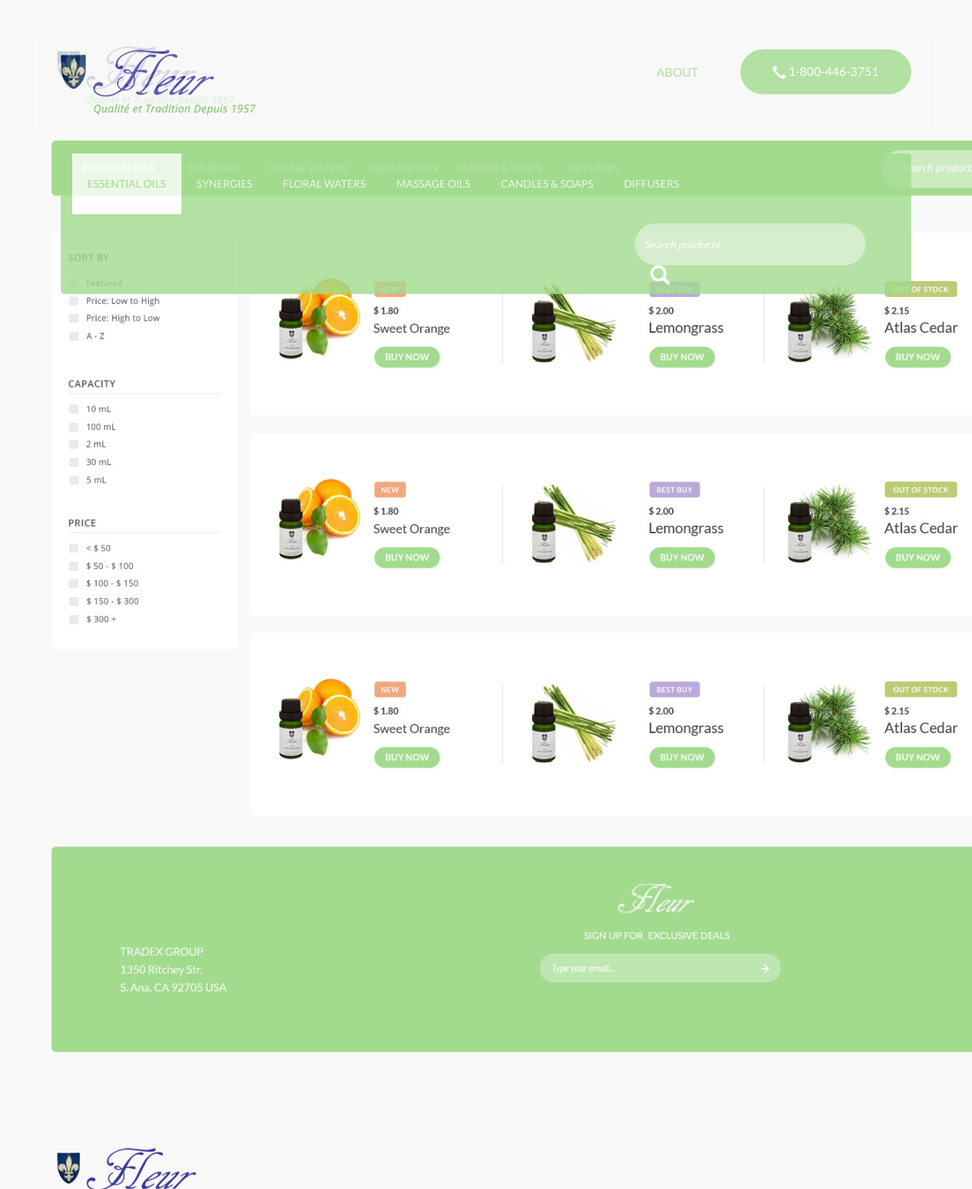
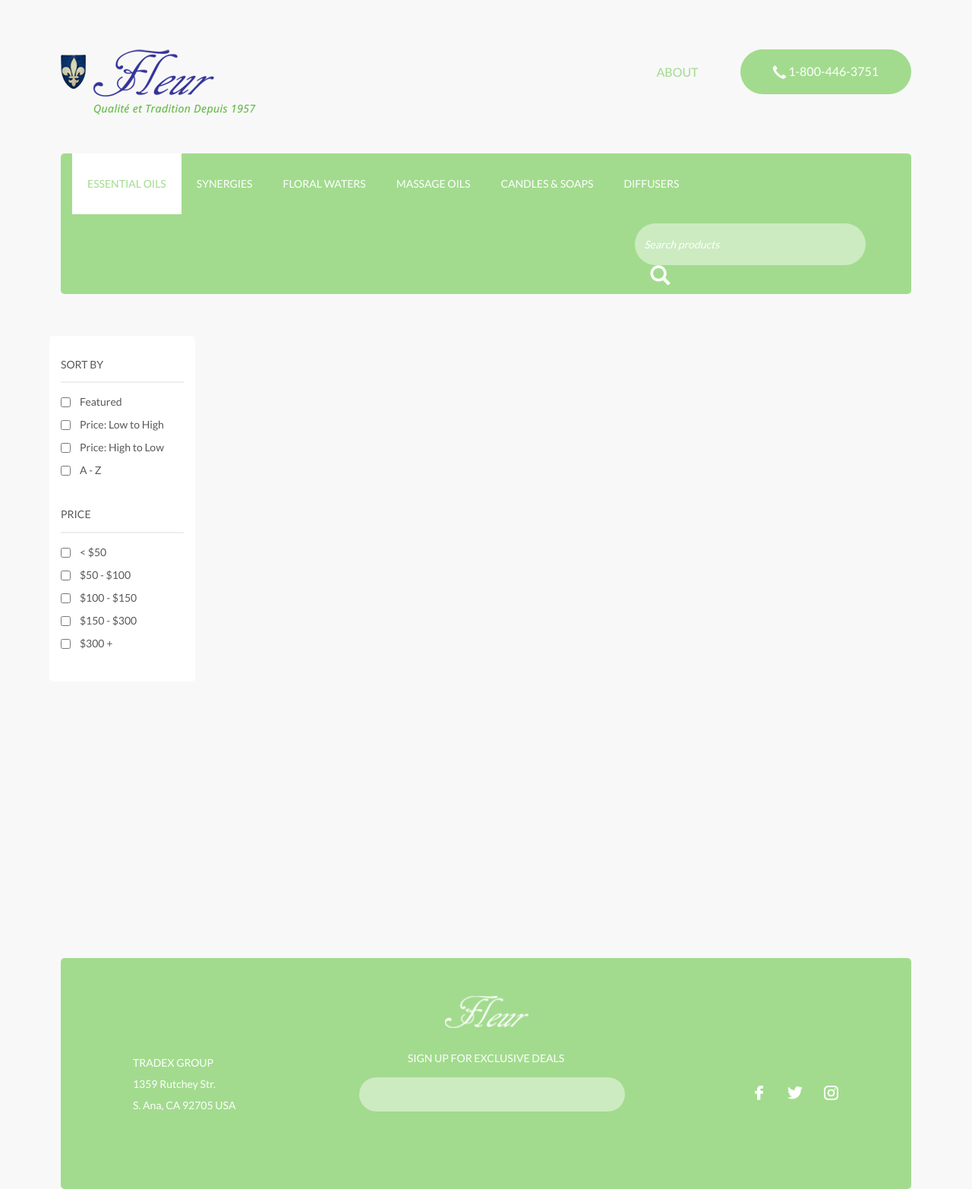
Before and after one commit to fleuroils/fleuroils.github.io, a Jekyll site: the page built from index.html, in a window 1280 px wide. Shown: the whole page at 76% size. Built offline with Jekyll 4.4.1, drawn with Linux system fonts in a browser that asks for light colours; nearby versions of some CDN libraries.

Commit message:
add section

```diff
--- a/_config.yml
+++ b/_config.yml
@@ -4,3 +4,14 @@ url: "http://yourdomain.com" # the base hostname & protocol for your site
 
 # Build settings
 markdown: kramdown
+
+
+social-media:
+  - link:
+    image: "facebook.png"
+
+  - link:
+    image: "twitter.png"
+
+  - link:
+    image: "instagram.png"
--- /dev/null
+++ b/_data/priceFilter.yml
@@ -0,0 +1,14 @@
+- title: "< $50"
+  sort:
+
+- title: "$50 - $100"
+  sort:
+
+- title: "$100 - $150"
+  sort:
+
+- title: "$150 - $300"
+  sort:
+
+- title: "$300 +"
+  sort:
--- /dev/null
+++ b/_data/sortBox.yml
@@ -0,0 +1,11 @@
+- title: "Featured"
+  sort: "featured"
+
+- title: "Price: Low to High"
+  sort: "myorder:asc"
+
+- title: "Price: High to Low"
+  sort: "myorder:desc"
+
+- title: A - Z
+  sort: "myorder:asc"
--- a/_includes/footer.html
+++ b/_includes/footer.html
@@ -1,28 +1,25 @@
 <footer class="site-footer">
-  <div class="container no-gutter">
-    <div class="content-container">
-      <div class="left-section">
-        <h5 class="content-text">Threelogy All Rights Reserved 2016</h5>
-      </div>
-      <div class="right-section">
-        <ul class="media-container">
-          <li class="media-list">
-            <a href="https://www.facebook.com/threelogyvideo/" target="_blank" class="media-link">
-              <img class="media-button center-block" src="/img/icon-button/facebook.png"/>
-            </a>
-          </li>
-          <li class="media-list">
-            <a href="https://www.instagram.com/threelogyvideo/" target="_blank" class="media-link">
-              <img class="media-button center-block" src="/img/icon-button/Instagram.png"/>
-            </a>
-          </li>
-          <li class="media-list">
-            <a href="https://www.youtube.com/channel/UC83jnNXMp8cniE8u_RZGyjg" target="_blank" class="media-link">
-              <img class="media-button center-block" src="/img/icon-button/youtube.png"/>
-            </a>
-          </li>
-        </ul>
-      </div>
+  <div class="container-fluid">
+    <div class="left-section col-md-4">
+      <span>TRADEX GROUP</span>
+      <span>1359 Rutchey Str.</span>
+      <span>S. Ana, CA 92705 USA</span>
+    </div>
+    <div class="middle-section col-md-4">
+      <img src="/img/footer-logo.png">
+      <span>SIGN UP FOR EXCLUSIVE DEALS</span>
+      <input/>
+    </div>
+    <div class="right-section col-md-4">
+      <ul>
+        {% for social-media in site.social-media %}
+        <li>
+          <a href="{{ social-media.link }}" target="_blank" class="social-media-list">
+            <img src="/img/social-media/{{ social-media.image }}"/>
+          </a>
+        </li>
+        {% endfor %}
+      </ul>
     </div>
   </div>
 </footer>
--- a/_includes/home/content.html
+++ b/_includes/home/content.html
@@ -12,9 +12,14 @@
         </div>
     </div>
 </div>
+
 <div class="content-container">
     <div class="container-fluid">
-        <div class="left-section col-md-3"></div>
-        <div class="right-section col-md-9"></div>
+        <div class="left-section col-md-2">
+            {% include home/filter.html %}
+        </div>
+        <div class="right-section col-md-10">
+            {% include home/product-result.html %}
+        </div>
     </div>
 </div>
--- /dev/null
+++ b/_includes/home/filter.html
@@ -0,0 +1,29 @@
+<div class="section-content">
+    <h5 class="section-title">SORT BY</h5>
+    <hr class="divider"/>
+    <ul class="list-container">
+        {% for sort in site.data.sortBox %}
+        <li class="list-item">
+            <div class="checkbox">
+                <input class="list-checkbox" type="checkbox" value=".{{ sort.sort }}"/>
+                <label class="list-label">{{ sort.title }}</label>
+            </div>
+        </li>
+        {% endfor %}
+    </ul>
+</div>
+
+<div class="section-content">
+    <h5 class="section-title">PRICE</h5>
+    <hr class="divider"/>
+    <ul class="list-container">
+        {% for sort in site.data.priceFilter %}
+        <li class="list-item">
+            <div class="checkbox">
+                <input class="list-checkbox" type="checkbox" value=".{{ sort.sort }}"/>
+                <label class="list-label">{{ sort.title }}</label>
+            </div>
+        </li>
+        {% endfor %}
+    </ul>
+</div>
--- /dev/null
+++ b/_includes/home/product-result.html
@@ -0,0 +1,3 @@
+<div class="section-content">
+
+</div>
--- a/_layouts/default.html
+++ b/_layouts/default.html
@@ -17,7 +17,7 @@
 
 {% include navbar.html %}
 {{ content }}
-
+{% include footer.html %}
 <script type="text/javascript" src="https://code.jquery.com/jquery-2.2.3.min.js"></script>
 <script type="text/javascript" src="https://code.jquery.com/ui/1.11.4/jquery-ui.min.js"></script>
 <script type="text/javascript" src="/js/modernizr.min.js"></script>
--- a/_sass/home.sass
+++ b/_sass/home.sass
@@ -1,13 +1,10 @@
 body
-  background: url("/img/mockup.jpg")
-  background-size: cover
-  opacity: 0.8
-  background-color: #f9f9f9
   margin: 50px
   min-height: 100vh
   height: 150vh
   font-family: "Lato","sans-serif"
   font-weight: 400
+  background-color: #F8F8F8
 
 .no-gutter
   padding-left: 0
@@ -109,7 +106,28 @@ body
         margin-left: 20px
         margin-right: 20px
 
-
+.content-container
+  .left-section
+    background-color: white
+    border-radius: 5px
+    .section-content
+      margin: 30px 0 40px
+      .section-title
+        color: #585858
+      .divider
+        margin-top: 15px
+        margin-bottom: 15px
+        border-top: 2px solid #eeeeee
+      .list-container
+        list-style: none
+        padding-left: 20px
+        .list-item
+          .checkbox
+            .list-label
+              color: #585858
+              padding-left: 5px
+  .right-section
+    height: 91vh
 
 #myModal
   .container
@@ -237,3 +255,60 @@ body
       margin: 20px auto
       color: #ffffff
       text-align: center
+
+.site-footer
+  color: white
+  border-radius: 5px
+  padding-top: 50px
+  padding-bottom: 100px
+  margin-left: 30px
+  margin-right: 30px
+  background-color: #a2db8e
+  .left-section
+    padding: 70px 80px 0
+    span
+      display: block
+      padding-top: 8px
+  .middle-section
+    img
+      display: block
+      margin-left: auto
+      margin-right: auto
+    span
+      display: block
+      padding: 30px 0 15px
+      text-align: center
+    input
+      padding-left: 15px
+      margin-left: auto
+      margin-right: auto
+      display: block
+      color: white
+      height: 45px
+      width: 350px
+      border: 0
+      border-radius: 30px
+      background-color: #ccebc1
+      outline: none
+      box-shadow: none
+      -webkit-appearance: none
+      &::-webkit-input-placeholder
+        color: white
+      &:-moz-placeholder  /* Firefox 18- */
+        color: white
+      &::-moz-placeholder  /* Firefox 19+ */
+        color: white
+      &:-ms-input-placeholder
+        color: white
+
+  .right-section
+    padding: 70px 80px 0
+    ul
+      float: right
+      list-style: none
+      padding-left: 0
+      padding-top: 47px
+      li
+        display: inline-block
+        &:nth-child(2)
+          padding: 0 25px
```
